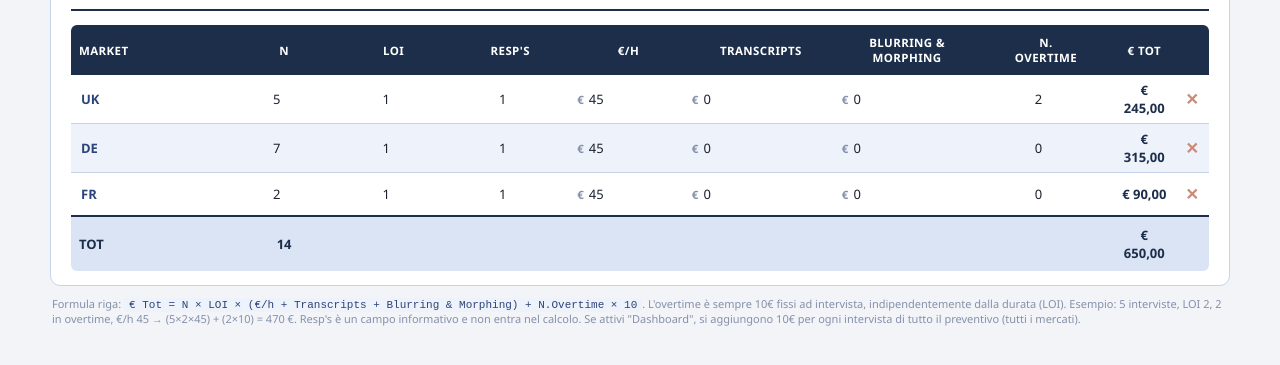
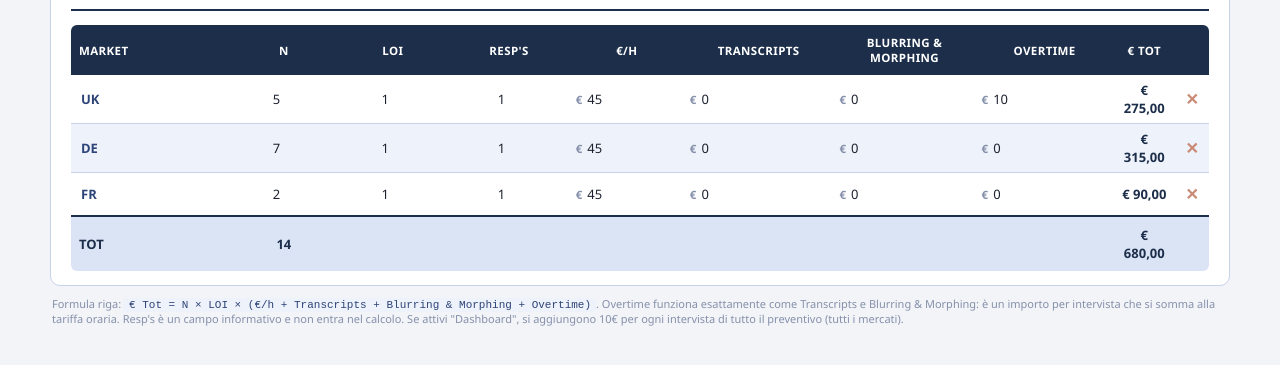
Before and after one commit to teammeetingood-coder/preventivi, a plain HTML site: page index.html in a window 1280 px wide. Shown: the part 323-688 px from the top of the page. Drawn offline with nearby package versions, Linux system fonts and the light colour scheme.

Commit message:
index.html

```diff
--- a/index.html
+++ b/index.html
@@ -415,7 +415,7 @@
           <th id="thRate">€/h</th>
           <th id="thTranscripts">Transcripts</th>
           <th id="thBlurring">Blurring &amp;<br>Morphing</th>
-          <th id="thOvertime">N.<br>Overtime</th>
+          <th id="thOvertime">Overtime</th>
           <th id="thTot">€ Tot</th>
           <th></th>
         </tr>
@@ -439,8 +439,8 @@
   </div>
 
   <div class="formula-hint" id="txtFormulaHint">
-    Formula riga: <code>€ Tot = N × LOI × (€/h + Transcripts + Blurring &amp; Morphing) + N.Overtime × 10</code>.
-    L'overtime è sempre 10€ fissi ad intervista, indipendentemente dalla durata (LOI). Esempio: 5 interviste, LOI 2, 2 in overtime, €/h 45 → (5×2×45) + (2×10) = 470 €.
+    Formula riga: <code>€ Tot = N × LOI × (€/h + Transcripts + Blurring &amp; Morphing + Overtime)</code>.
+    Overtime funziona esattamente come Transcripts e Blurring &amp; Morphing: è un importo per intervista che si somma alla tariffa oraria.
     Resp's è un campo informativo e non entra nel calcolo. Se attivi "Dashboard", si aggiungono 10€ per ogni intervista di tutto il preventivo (tutti i mercati).
   </div>
 
@@ -459,7 +459,7 @@ const I18N = {
     thRate: '€/h',
     thTranscripts: 'Transcripts',
     thBlurring: 'Blurring &<br>Morphing',
-    thOvertime: 'N.<br>Overtime',
+    thOvertime: 'Overtime',
     thTot: '€ Tot',
     totLabel: 'TOT',
     dashboardLine: n => `Dashboard (${n} interviste × € 10,00)`
@@ -474,7 +474,7 @@ const I18N = {
     thRate: '€/h',
     thTranscripts: 'Transcripts',
     thBlurring: 'Blurring &<br>Morphing',
-    thOvertime: 'No.<br>Overtime',
+    thOvertime: 'Overtime',
     thTot: '€ Total',
     totLabel: 'TOTAL',
     dashboardLine: n => `Dashboard (${n} interviews × € 10.00)`
@@ -523,19 +523,17 @@ let rowId = 0;
 const rowsBody = document.getElementById('rowsBody');
 
 const defaultRows = [
-  {market:'UK', n:5, loi:1, resp:1, rate:45, transcripts:0, blurring:0, otCount:2},
-  {market:'DE', n:7, loi:1, resp:1, rate:45, transcripts:0, blurring:0, otCount:0},
-  {market:'FR', n:2, loi:1, resp:1, rate:45, transcripts:0, blurring:0, otCount:0},
+  {market:'UK', n:5, loi:1, resp:1, rate:45, transcripts:0, blurring:0, overtime:10},
+  {market:'DE', n:7, loi:1, resp:1, rate:45, transcripts:0, blurring:0, overtime:0},
+  {market:'FR', n:2, loi:1, resp:1, rate:45, transcripts:0, blurring:0, overtime:0},
 ];
-
-const OT_RATE = 10; // maggiorazione overtime fissa, €/h
 
 function fmtEuro(v){
   return '€ ' + v.toLocaleString('it-IT', {minimumFractionDigits:2, maximumFractionDigits:2});
 }
 
 function createRow(data){
-  data = data || {market:'', n:1, loi:1, resp:1, rate:45, transcripts:0, blurring:0, otCount:0};
+  data = data || {market:'', n:1, loi:1, resp:1, rate:45, transcripts:0, blurring:0, overtime:0};
   const id = 'r' + (rowId++);
   const tr = document.createElement('tr');
   tr.dataset.id = id;
@@ -547,7 +545,7 @@ function createRow(data){
     <td><div class="currency-cell"><span class="cur-sign">€</span><input class="f-rate" type="number" min="0" step="0.01" value="${data.rate}"></div></td>
     <td><div class="currency-cell"><span class="cur-sign">€</span><input class="f-transcripts" type="number" min="0" step="0.01" value="${data.transcripts}"></div></td>
     <td><div class="currency-cell"><span class="cur-sign">€</span><input class="f-blurring" type="number" min="0" step="0.01" value="${data.blurring}"></div></td>
-    <td><input class="f-otcount" type="number" min="0" step="1" inputmode="numeric" value="${Math.round(data.otCount)}"></td>
+    <td><div class="currency-cell"><span class="cur-sign">€</span><input class="f-overtime" type="number" min="0" step="0.01" value="${data.overtime}"></div></td>
     <td class="tot-cell f-tot">€ 0,00</td>
     <td class="row-actions"><button class="del-row" title="${t('delRowTitle')}">✕</button></td>
   `;
@@ -556,7 +554,7 @@ function createRow(data){
   tr.querySelectorAll('input').forEach(inp => {
     inp.addEventListener('input', recalc);
   });
-  tr.querySelectorAll('.f-n, .f-resp, .f-otcount').forEach(inp => {
+  tr.querySelectorAll('.f-n, .f-resp').forEach(inp => {
     inp.addEventListener('input', () => {
       if(inp.value !== '' && inp.value.includes('.')){
         inp.value = Math.round(parseFloat(inp.value));
@@ -582,14 +580,9 @@ function recalc(){
     const rate = parseFloat(tr.querySelector('.f-rate').value) || 0;
     const transcripts = parseFloat(tr.querySelector('.f-transcripts').value) || 0;
     const blurring = parseFloat(tr.querySelector('.f-blurring').value) || 0;
-    const otCountInput = tr.querySelector('.f-otcount');
-    let otCount = Math.round(parseFloat(otCountInput.value)) || 0;
-    if(otCount > n){
-      otCount = n;
-      otCountInput.value = n;
-    }
+    const overtime = parseFloat(tr.querySelector('.f-overtime').value) || 0;
 
-    const rowTot = n * loi * (rate + transcripts + blurring) + otCount * OT_RATE;
+    const rowTot = n * loi * (rate + transcripts + blurring + overtime);
     tr.querySelector('.f-tot').textContent = fmtEuro(rowTot);
 
     totN += n;
@@ -645,7 +638,7 @@ function getRowsData(){
       rate: parseFloat(tr.querySelector('.f-rate').value) || 0,
       transcripts: parseFloat(tr.querySelector('.f-transcripts').value) || 0,
       blurring: parseFloat(tr.querySelector('.f-blurring').value) || 0,
-      otCount: parseFloat(tr.querySelector('.f-otcount').value) || 0
+      overtime: parseFloat(tr.querySelector('.f-overtime').value) || 0
     });
   });
   return rows;
```
